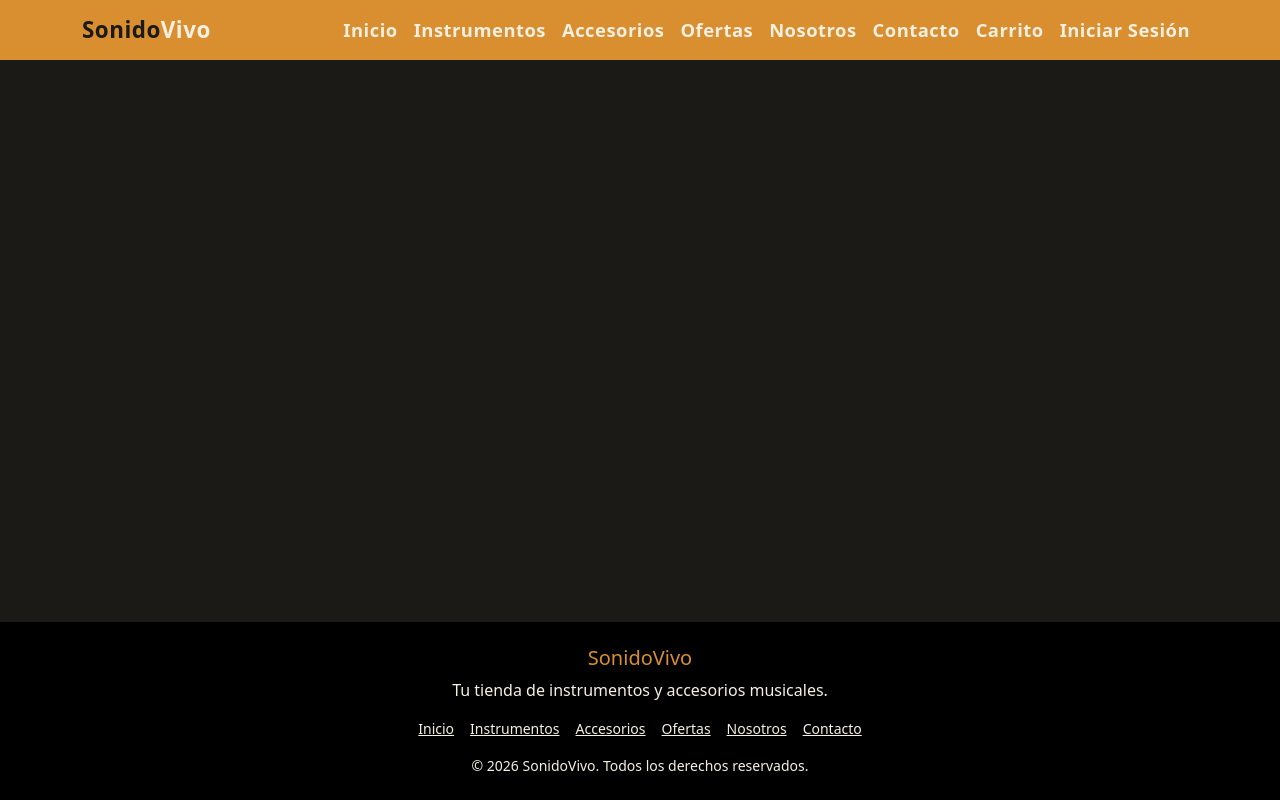
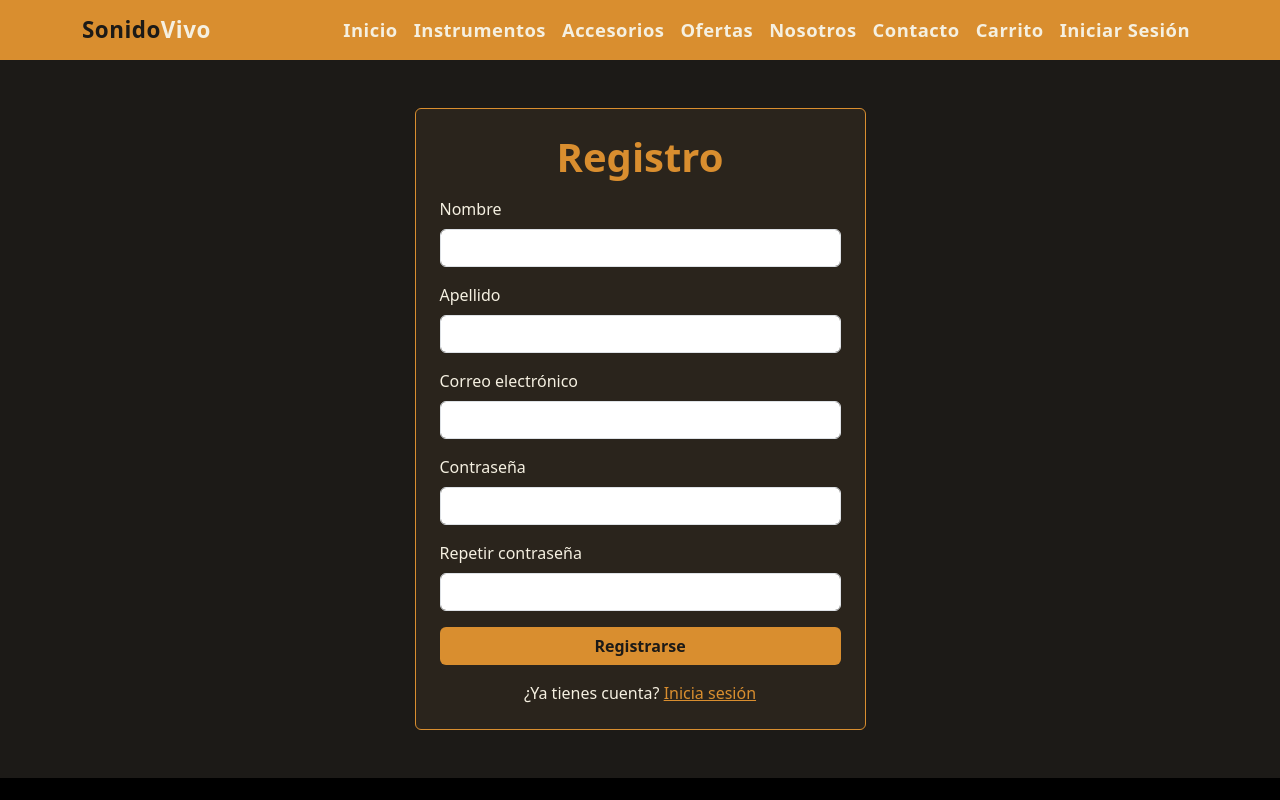
Before and after one commit to Reikan2119/React-SonidoVivo, a React (Vite) app: page /registro in a window 1280 px wide. Shown: the top 800 px of the page. Built offline with nearby package versions, Linux system fonts and the light colour scheme.

Commit message:
Agregar login, registro y carrito con autenticacion

```diff
--- a/src/App.tsx
+++ b/src/App.tsx
@@ -7,6 +7,8 @@ import Nosotros from "./componentes/paginas/paginaNosotros";
 import Contacto from "./componentes/paginas/paginaContacto";
 import DetalleProducto from "./componentes/paginas/paginaDetalleProducto";
 import Carrito from "./componentes/paginas/paginaCarrito";
+import Login from "./componentes/paginas/paginaLogin";
+import Registro from "./componentes/paginas/paginaRegistro";
 import Navbar from "./componentes/organismos/Navbar";
 import Footer from "./componentes/organismos/Footer";
 
@@ -58,6 +60,16 @@ function App() {
           element={<Carrito/>}
           />
 
+          <Route
+          path="/login"
+          element={<Login/>}
+          />
+
+          <Route
+          path="/registro"
+          element={<Registro/>}
+          />
+
         </Routes>
       </main>
 
--- a/src/componentes/organismos/Navbar.tsx
+++ b/src/componentes/organismos/Navbar.tsx
@@ -48,7 +48,7 @@ function Navbar(){
                             Carrito
                         </Link>
 
-                        <Link className="nav-link" style={linkStyle} to="carrito">
+                        <Link className="nav-link" style={linkStyle} to="/login">
                             Iniciar Sesión
                         </Link>
 
--- /dev/null
+++ b/src/componentes/paginas/paginaLogin.tsx
@@ -0,0 +1,54 @@
+import { useState } from "react";
+import { useNavigate, Link } from "react-router-dom";
+import { loginUsuario, setSesion } from "../../utils/auth";
+
+function Login() {
+  const [email, setEmail] = useState("");
+  const [password, setPassword] = useState("");
+  const [error, setError] = useState("");
+  const navigate = useNavigate();
+
+  const handleSubmit = (e: React.FormEvent) => {
+    e.preventDefault();
+    const u = loginUsuario(email, password);
+    if (u) {
+      setSesion(u);
+      navigate("/");
+    } else {
+      setError("Correo o contraseña incorrectos.");
+    }
+  };
+
+  return (
+    <div style={{ backgroundColor: "#1c1a17", color: "#f5f0e1" }}>
+      <section className="py-5">
+        <div className="container">
+          <div className="row justify-content-center">
+            <div className="col-12 col-md-6 col-lg-4">
+              <form onSubmit={handleSubmit} className="card p-4" style={{ backgroundColor: "#2a241c", border: "1px solid #d98e2f", color: "#f5f0e1" }}>
+                <h1 className="text-center fw-bold mb-3" style={{ color: "#d98e2f" }}>Iniciar sesión</h1>
+                <div className="mb-3">
+                  <label className="form-label">Correo electrónico</label>
+                  <input type="email" className="form-control" value={email} onChange={(e) => setEmail(e.target.value)} required />
+                </div>
+                <div className="mb-3">
+                  <label className="form-label">Contraseña</label>
+                  <input type="password" className="form-control" value={password} onChange={(e) => setPassword(e.target.value)} required />
+                </div>
+                {error && <p style={{ color: "#ff6b6b" }}>{error}</p>}
+                <button type="submit" className="btn w-100 fw-bold" style={{ backgroundColor: "#d98e2f", color: "#1c1a17" }}>
+                  Entrar
+                </button>
+                <p className="text-center mt-3 mb-0">
+                  ¿No tienes cuenta? <Link to="/registro" style={{ color: "#d98e2f" }}>Regístrate</Link>
+                </p>
+              </form>
+            </div>
+          </div>
+        </div>
+      </section>
+    </div>
+  );
+}
+
+export default Login;
--- /dev/null
+++ b/src/componentes/paginas/paginaRegistro.tsx
@@ -0,0 +1,78 @@
+import { useState } from "react";
+import { useNavigate, Link } from "react-router-dom";
+import { registrarUsuario } from "../../utils/auth";
+
+function Registro() {
+  const [nombre, setNombre] = useState("");
+  const [apellido, setApellido] = useState("");
+  const [email, setEmail] = useState("");
+  const [password, setPassword] = useState("");
+  const [password2, setPassword2] = useState("");
+  const [error, setError] = useState("");
+  const navigate = useNavigate();
+
+  const emailValido = (e: string) => /^[^\s@]+@[^\s@]+\.[^\s@]+$/.test(e) && e.includes(".com");
+
+  const handleSubmit = (e: React.FormEvent) => {
+    e.preventDefault();
+    if (!emailValido(email)) {
+      setError("El correo debe tener formato válido (ej: usuario@dominio.com).");
+      return;
+    }
+    if (password !== password2) {
+      setError("Las contraseñas no coinciden.");
+      return;
+    }
+    if (password.length < 4) {
+      setError("La contraseña debe tener al menos 4 caracteres.");
+      return;
+    }
+    registrarUsuario({ nombre, apellido, email, password });
+    navigate("/login");
+  };
+
+  return (
+    <div style={{ backgroundColor: "#1c1a17", color: "#f5f0e1" }}>
+      <section className="py-5">
+        <div className="container">
+          <div className="row justify-content-center">
+            <div className="col-12 col-md-6 col-lg-5">
+              <form onSubmit={handleSubmit} className="card p-4" style={{ backgroundColor: "#2a241c", border: "1px solid #d98e2f", color: "#f5f0e1" }}>
+                <h1 className="text-center fw-bold mb-3" style={{ color: "#d98e2f" }}>Registro</h1>
+                <div className="mb-3">
+                  <label className="form-label">Nombre</label>
+                  <input type="text" className="form-control" value={nombre} onChange={(e) => setNombre(e.target.value)} required />
+                </div>
+                <div className="mb-3">
+                  <label className="form-label">Apellido</label>
+                  <input type="text" className="form-control" value={apellido} onChange={(e) => setApellido(e.target.value)} required />
+                </div>
+                <div className="mb-3">
+                  <label className="form-label">Correo electrónico</label>
+                  <input type="email" className="form-control" value={email} onChange={(e) => setEmail(e.target.value)} required />
+                </div>
+                <div className="mb-3">
+                  <label className="form-label">Contraseña</label>
+                  <input type="password" className="form-control" value={password} onChange={(e) => setPassword(e.target.value)} required />
+                </div>
+                <div className="mb-3">
+                  <label className="form-label">Repetir contraseña</label>
+                  <input type="password" className="form-control" value={password2} onChange={(e) => setPassword2(e.target.value)} required />
+                </div>
+                {error && <p style={{ color: "#ff6b6b" }}>{error}</p>}
+                <button type="submit" className="btn w-100 fw-bold" style={{ backgroundColor: "#d98e2f", color: "#1c1a17" }}>
+                  Registrarse
+                </button>
+                <p className="text-center mt-3 mb-0">
+                  ¿Ya tienes cuenta? <Link to="/login" style={{ color: "#d98e2f" }}>Inicia sesión</Link>
+                </p>
+              </form>
+            </div>
+          </div>
+        </div>
+      </section>
+    </div>
+  );
+}
+
+export default Registro;
```
